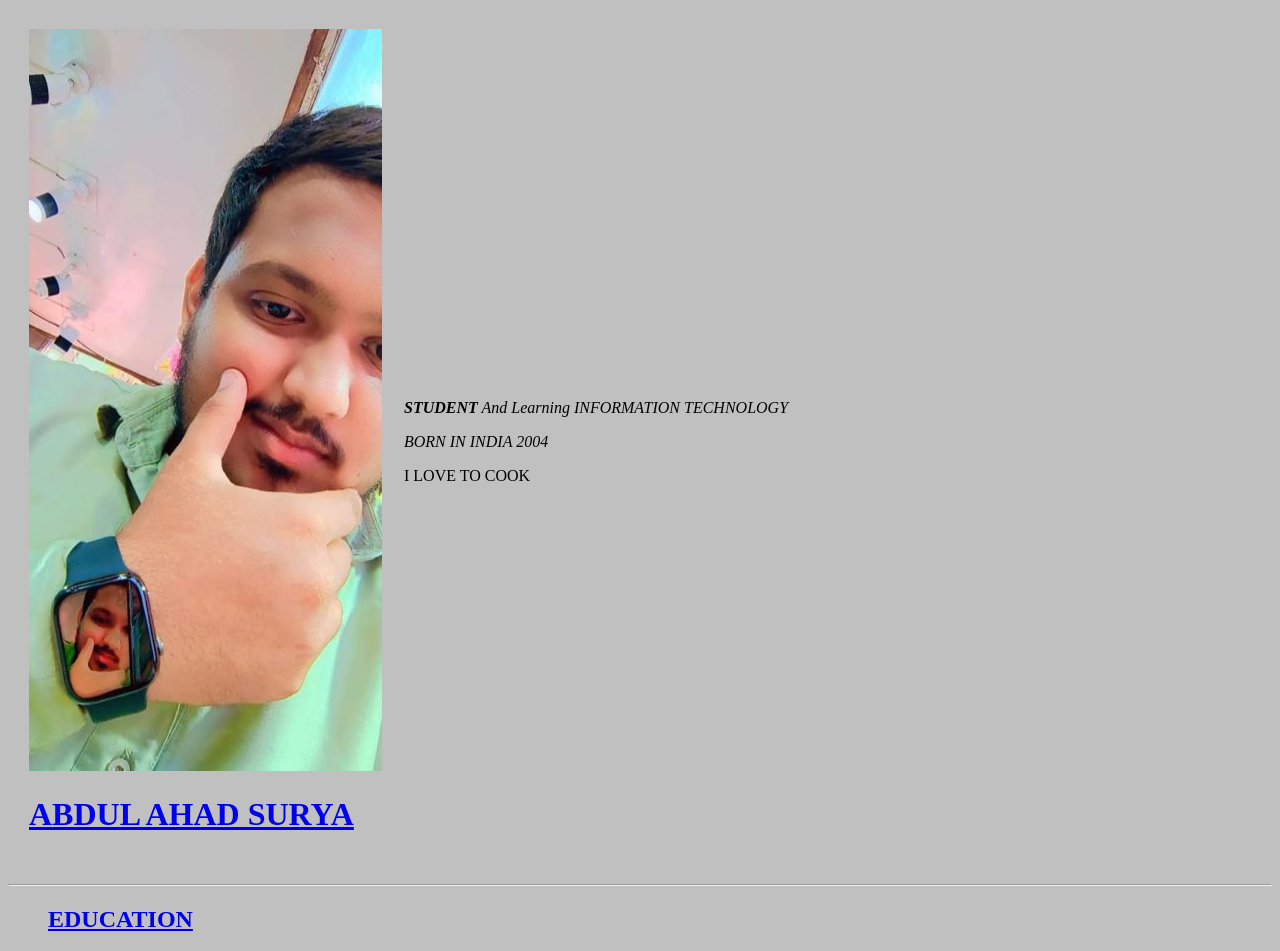
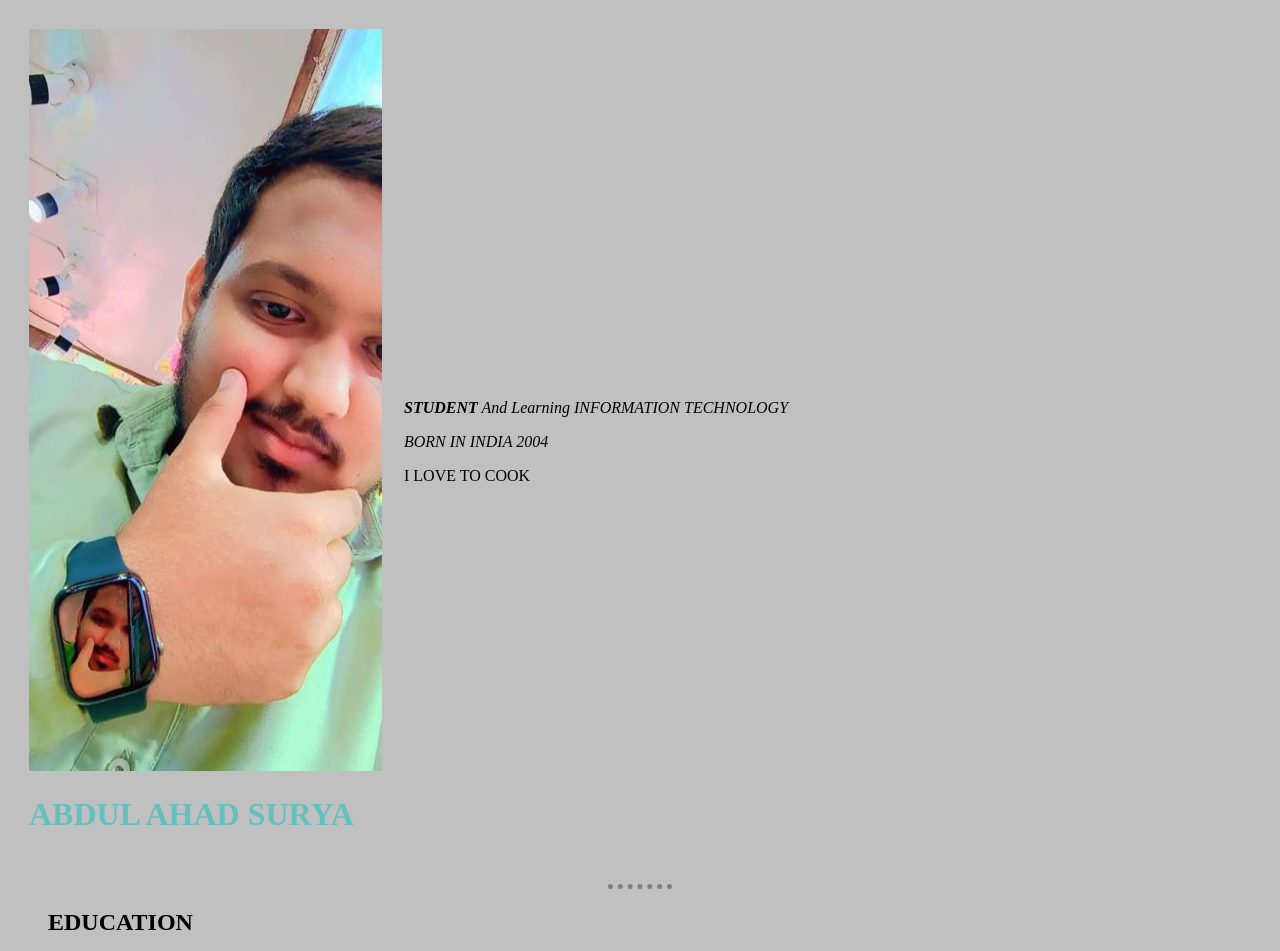
Before and after one commit to abdul0512/cv, a plain HTML site: page index.html in a window 1280 px wide. Shown: the top 951 px of the page. Drawn offline with Linux system fonts and the light colour scheme.

Commit message:
style.css

```diff
--- /dev/null
+++ b/css/style.css
@@ -0,0 +1,19 @@
+   body{
+    background-color:silver;
+   }
+   hr{
+    border-style: none;
+    border-top-style: dotted;
+    border-color: grey;
+    border-width: 5px;
+    width: 5%;
+   }
+   h1{
+    color:#66bfbf ;
+   }
+   h3{
+    color: #66bfbf;
+   }
+   a{
+    all: unset;
+   }
--- a/index.html
+++ b/index.html
@@ -3,8 +3,10 @@
   <head>
     <meta charset="UTF-8" />
     <title>ABDUl'S PRIVATE SITE</title>
+    <link rel="stylesheet" href="css/style.css">
+
   </head>
-  <body style="background-color:silver;">
+  <body>
     <table cellspacing="20">
       <tr>
        <td> <img src="my_picture.jpeg" alt="" />
```
Also changed, not shown: contact_me.html (+1 -0 lines), my_study.html (+1 -0 lines).
